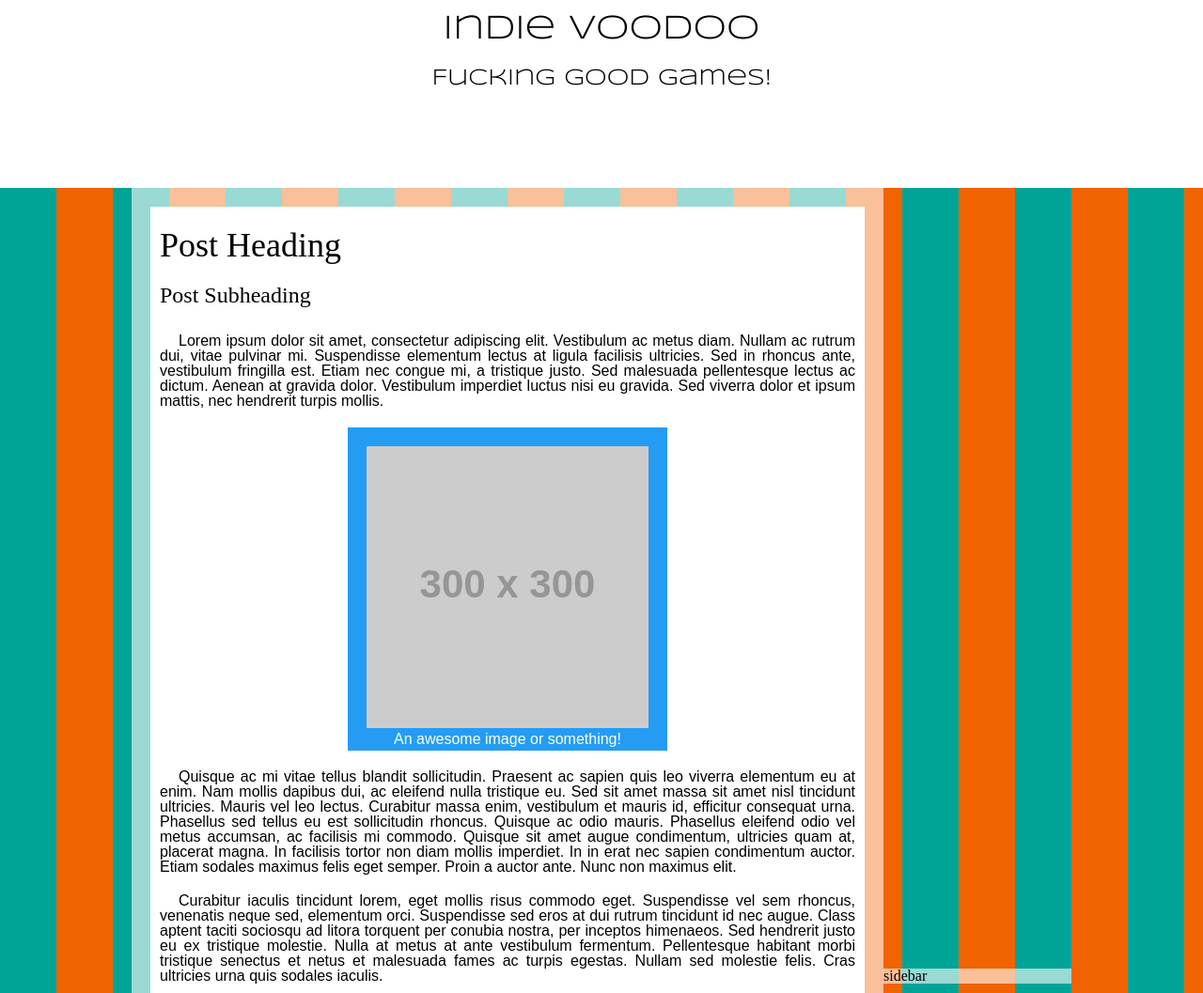
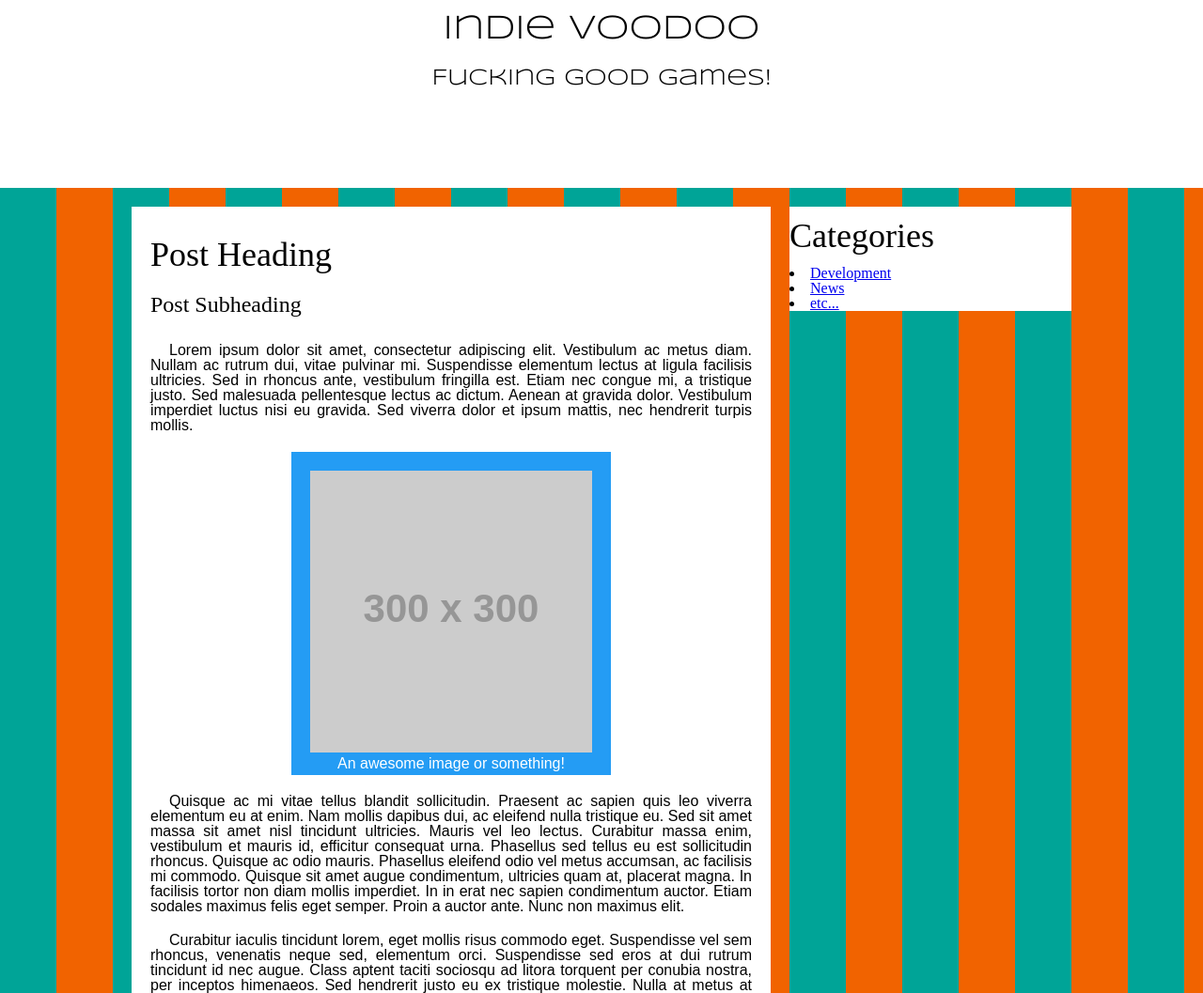
Before and after one commit to IndieVoodoo/indievoodoo.github.io, a plain HTML site: page index.html in a window 1280 px wide. Shown: the top 1057 px of the page at 94% size. Drawn offline with nearby package versions, Linux system fonts and the light colour scheme; placeholder pictures from the web are drawn by us; a web font is replaced by a local one.

Commit message:
started styling the sidebar

```diff
--- a/_scss/main.scss
+++ b/_scss/main.scss
@@ -49,15 +49,16 @@ body {
         width: 1000px;
 
         main {
-            background: rgba(255, 255, 255, 0.6);
-            width: 800px;
+            width: 700px;
             display: inline-block;
         }
 
         aside {
             display: inline-block;
-            width: 200px;
-            background: rgba(255, 255, 255, 0.6);
+            width: 300px;
+            background: rgb(255, 255, 255);
+            margin-top: em($padding);
+            vertical-align: top;
         }
     }
 }
@@ -65,8 +66,8 @@ body {
 article {
     background: white;
     width: calc(100% - 60px);
-    margin: em($padding);
-    padding: em($padding/2);
+    margin: em($padding) em($padding) em($padding) 0;
+    padding: em($padding);
 
     figure{
         width: 340px;
--- a/index.html
+++ b/index.html
@@ -37,8 +37,13 @@
                 </article>
             </main><!--
 
-         --><aside>
-                sidebar
+            --><aside>
+                <section>
+                    <h1>Categories</h1>
+                    <li><a href="#">Development</a></li><!--
+                    --><li><a href="#">News</a></li><!--
+                    --><li><a href="#">etc...</a></li>
+                </section>
             </aside>
         </div>
     </body>
```
Also changed, not shown: style/main.css, 1 other file.
